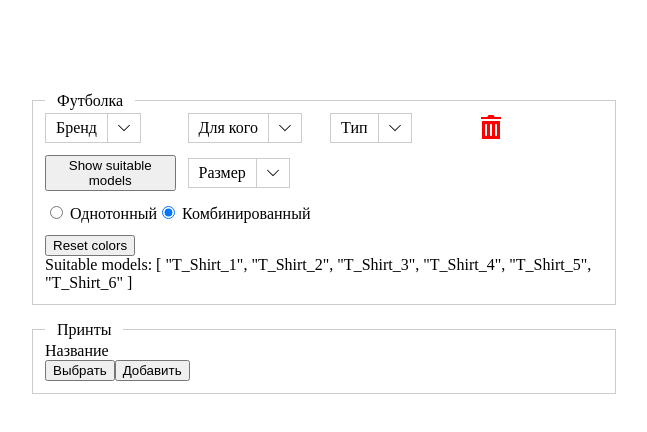
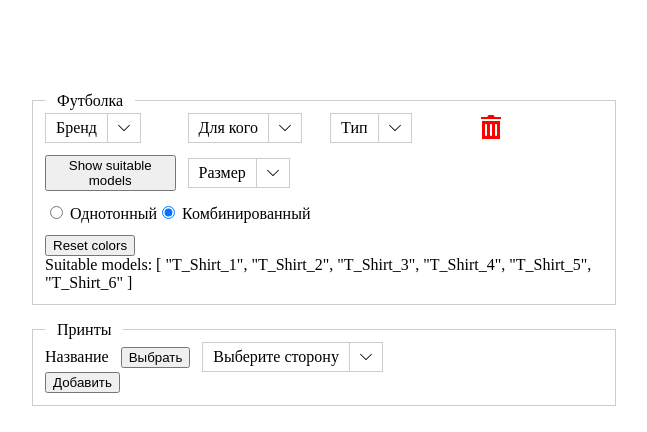
Before and after one commit to VladStepanov/t-shirt-constructor, a Vue app: page / in a window 1280 px wide. Shown: the top 432 px of the page, without its empty margins (614-1261 px from the left). Built offline with nearby package versions, Linux system fonts and the light colour scheme.

Commit message:
Sides module moved to root 'prints' module. Print now renders only  in correct view(front, rear)

```diff
--- a/src/components/MenuPrints/MenuPrints.vue
+++ b/src/components/MenuPrints/MenuPrints.vue
@@ -1,6 +1,7 @@
 <template>
   <BaseMenu title="Принты">
     <MenuPrintsFirstLine />
+    <button @click="selectPrint">Добавить</button>
     <MenuPrintsSelected v-if="haveSelected" />
   </BaseMenu>
 </template>
@@ -20,8 +21,16 @@ export default {
   },
   computed: {
     ...mapGetters({
-      haveSelected: 'prints/haveSelected'
+      haveSelected: 'prints/haveSelected',
+      curPrint: 'prints/curPrint'
     })
+  },
+  methods: {
+    selectPrint () {
+      if (!this.curPrint) return
+
+      this.$store.dispatch('prints/selectPrint', this.curPrint.id)
+    }
   }
 }
 </script>
--- a/src/components/MenuPrints/MenuPrintsFirstLine.vue
+++ b/src/components/MenuPrints/MenuPrintsFirstLine.vue
@@ -1,23 +1,41 @@
 <template>
-  <div>
-    <div>
+  <div class="menu-prints">
+    <div class="menu-prints__name">
       Название
       <span v-if="curPrint">{{ curPrint.title }}</span>
     </div>
-    <button @click="showModal">Выбрать</button>
-    <button @click="selectPrint">Добавить</button>
+    <button class="menu-prints__choose" @click="showModal">Выбрать</button>
+    <BaseSelect
+      v-model="side"
+      :options="sides"
+      placeholder="Выберите сторону"
+      class="menu-prints__side"
+    />
   </div>
 </template>
 
 <script>
-import { mapGetters } from 'vuex'
+import BaseSelect from '@/components/BaseSelect'
+import { mapGetters, mapState } from 'vuex'
 
 export default {
   name: 'MenuPrintsFirstLine',
+  components: {
+    BaseSelect
+  },
   computed: {
+    ...mapState({
+      sides: state => state.prints.sides
+    }),
     ...mapGetters({
       curPrint: ['prints/curPrint']
-    })
+    }),
+    side: {
+      get () { return this.$store.getters['prints/sideForCurPrint'] },
+      set (side) {
+        this.$store.dispatch('prints/setSide', side)
+      }
+    }
   },
   methods: {
     showModal () {
@@ -33,5 +51,11 @@ export default {
 </script>
 
 <style scoped lang="scss">
-
+.menu-prints {
+  display: flex;
+  align-items: baseline;
+  & > *:not(:last-child) {
+    margin-right: 12px;
+  }
+}
 </style>
--- /dev/null
+++ b/src/models/sides.json
@@ -0,0 +1,10 @@
+[
+  {
+    "title": "Перед",
+    "code": "front"
+  },
+  {
+    "title": "Спина",
+    "code": "rear"
+  }
+]
--- a/src/store/modules/prints/index.js
+++ b/src/store/modules/prints/index.js
@@ -1,18 +1,28 @@
+import prints from '@/models/prints'
 import color from '@/store/modules/prints/color'
-import prints from '@/models/prints'
 import filters from '@/store/modules/prints/filters'
+import sides from '@/models/sides'
 
 export default {
   namespaced: true,
+  modules: {
+    color,
+    filters
+  },
   state: () => ({
     curPrint: '',
-    prints,
-    selected: []
+    prints: [...prints.map(print => ({ ...print, side: '', color: '' }))],
+    selected: [],
+    sides
   }),
   mutations: {
     SET_PRINT: (state, print) => { state.curPrint = print },
     SELECT_PRINT: (state, print) => { state.selected.push(print) },
-    SELECT_RESET: (state) => { state.selected = [] }
+    SELECT_RESET: (state) => { state.selected = [] },
+    SET_SIDE: (state, side) => {
+      const print = state.prints.find(print => print.id === state.curPrint)
+      print.side = side
+    }
   },
   actions: {
     setPrint ({ commit, state }, printId) {
@@ -28,23 +38,24 @@ export default {
     },
     selectedReset ({ commit }) {
       commit('SELECT_RESET')
+    },
+    setSide ({ commit }, side) {
+      commit('SET_SIDE', side)
     }
   },
   getters: {
     curPrint: ({ prints, curPrint }) => prints.find(print => print.id === curPrint),
     printById: ({ prints }) => id => prints.find(print => print.id === id),
     haveSelected: (state) => !!state.selected.length,
-    printsToRender: ({ selected }, { curPrint }) => {
+    printsToRender: ({ selected }, { curPrint, sideForCurPrint }, rootState, rootGetters) => {
       const prints = [...selected]
-      if (curPrint) prints.push(curPrint)
+      if (curPrint && rootGetters.curView === sideForCurPrint) prints.push(curPrint)
+
       return prints
     },
     havePrintsToRender: (state, { printsToRender }) => {
       return !!printsToRender.length
-    }
-  },
-  modules: {
-    color,
-    filters
+    },
+    sideForCurPrint: (state, { curPrint }) => (curPrint && curPrint.side)
   }
 }
```
